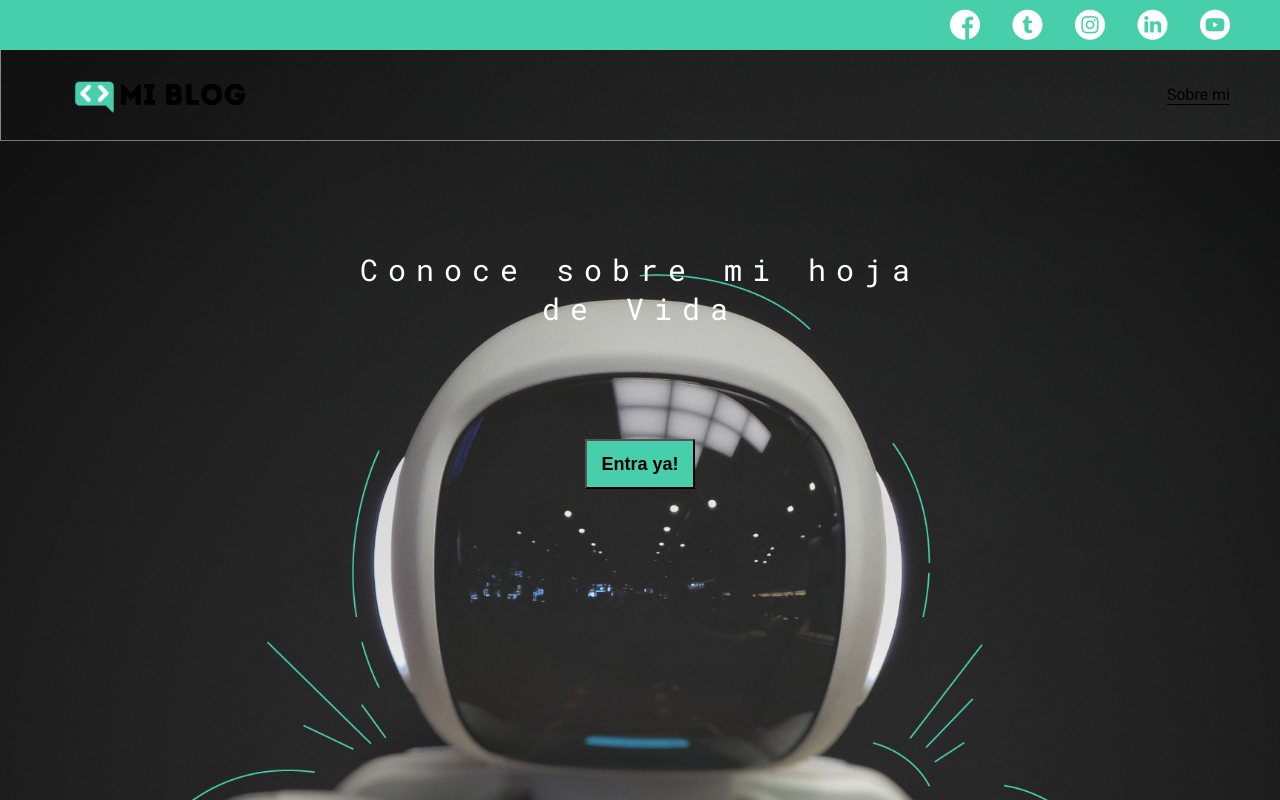
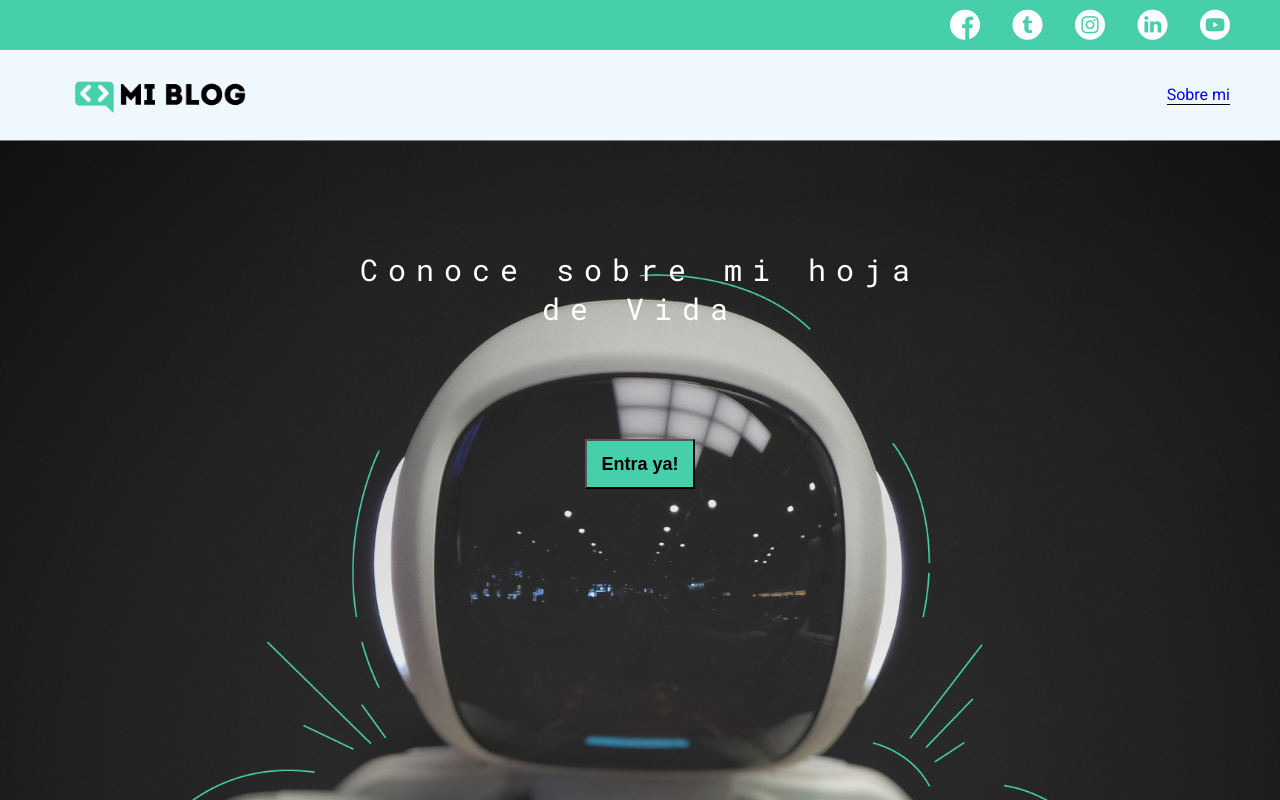
Before and after one commit to taba13/Hoja_Vida, a plain HTML site: page index.html in a window 1280 px wide. Drawn offline with Linux system fonts and the light colour scheme.

Commit message:
Cambie el color del header desde Css de color negro a blanco en la section nav

```diff
--- a/css/main.css
+++ b/css/main.css
@@ -62,6 +62,7 @@ nav{
     display: grid;
     grid-template-columns: 1fr 1fr;
     height: 90px;
+    background-color: aliceblue;
 
 }
 
@@ -81,9 +82,13 @@ nav .profile-link{
     margin-right: 50px;
 }
 
+
+
 nav .profile-link a{
-    color: black;
+    color: blue;
     border-bottom: 1px solid black;
+
+
 }
 .home-main{
     display: grid;
```
